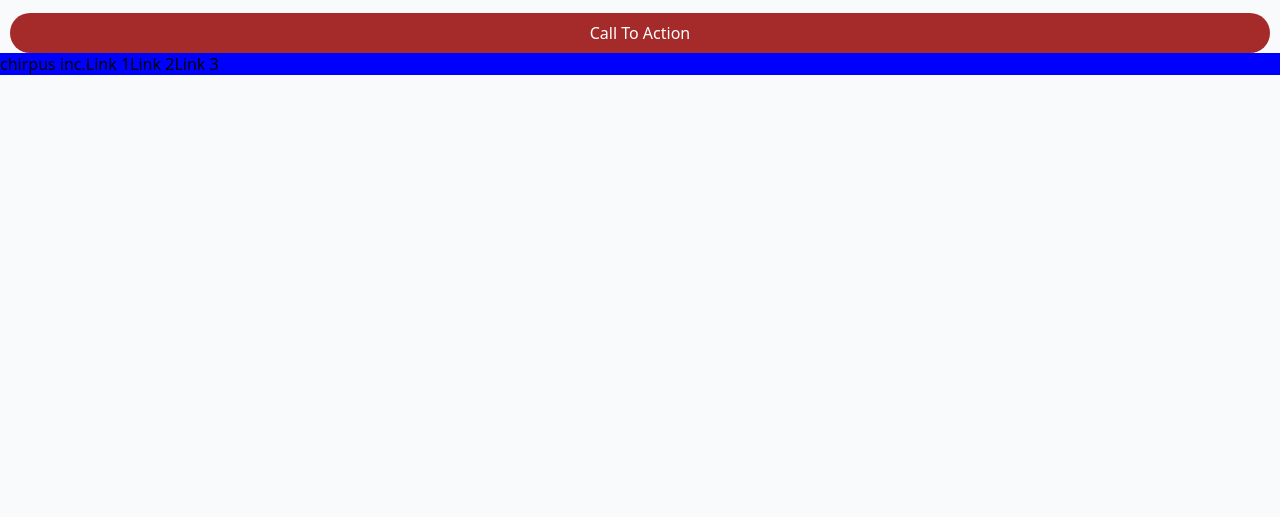
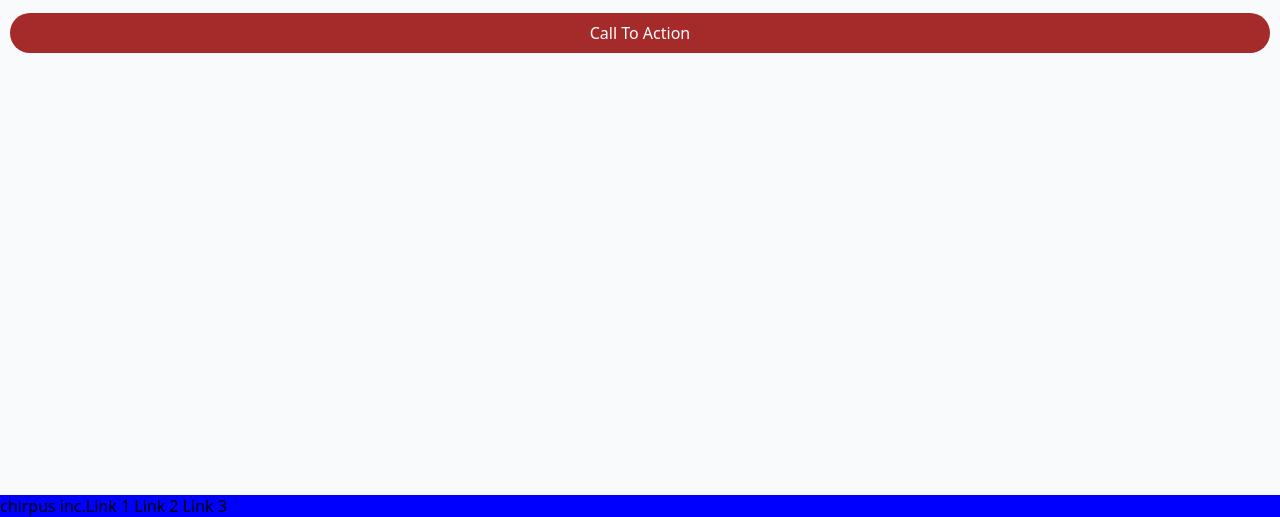
Before and after one commit to Brett-Jones/GC_Labs, a plain HTML site: page lab-3/index.html in a window 1280 px wide. Shown: the part 283-800 px from the top of the page. Drawn offline with Linux system fonts and the light colour scheme.

Commit message:
first commit, html & css. bottom nav needs work

```diff
--- a/lab-3/index.css
+++ b/lab-3/index.css
@@ -14,7 +14,10 @@ body{
 }
 
 .header-links{
-    justify-content: space-around;
+    display: grid;
+    grid-column: auto;
+
+
 
 }
 
@@ -33,15 +36,17 @@ body{
 
 footer{
     display: flex;
-    flex-direction: row;
     background-color: rgb(247, 193, 162);
-
+    position: fixed;
+	bottom: 0;
+    width: 100%;
 }
 
 .footer-links{
     display: flex;
     flex-direction: row;
-    justify-content: space-between ;
+
+
 }
 
 
--- a/lab-3/index.html
+++ b/lab-3/index.html
@@ -21,6 +21,7 @@
         <div>Contact</div>
     </div>
 
+
     <div class="bold-links">Hire us
     </div>
 
@@ -38,9 +39,10 @@
 
     <footer>
         <div>chirpus inc.</div>
-        <div class="footer-links">Link 1</div>
-        <div class="footer-links">Link 2</div>
-        <div class="footer-links">Link 3</div>
+    	<div class="footer-links"> Link 1 Link 2 Link 3</div>
+        <!-- <div class="footer-links">Link 1</div> -->
+        <!-- <div class="footer-links">Link 2</div> -->
+        <!-- <div class="footer-links">Link 3</div> -->
 
     </footer>
 
```
